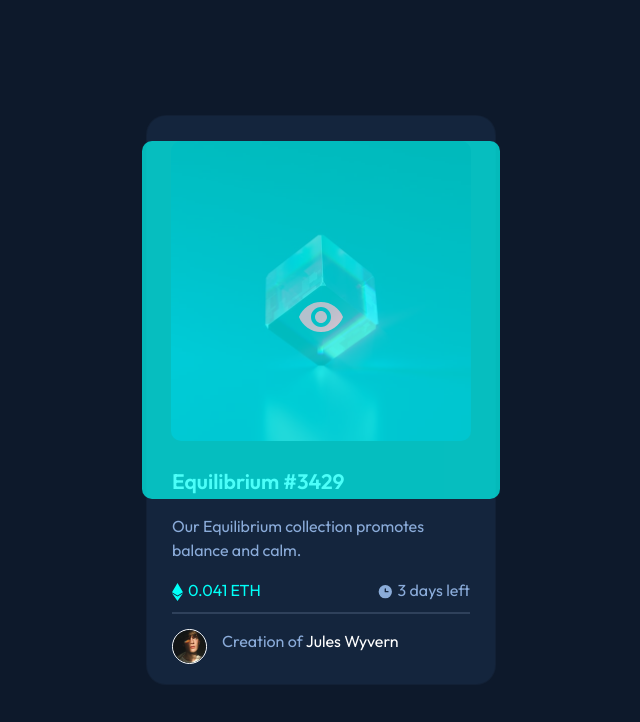
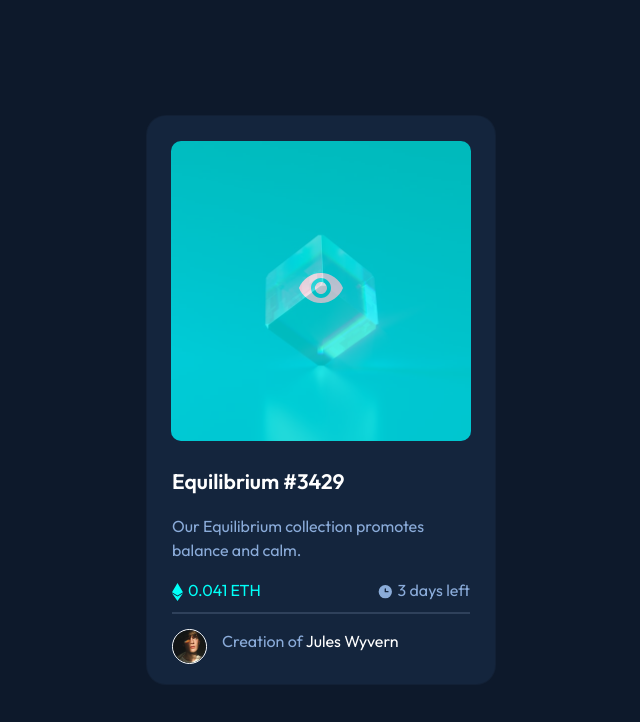
Before and after one commit to TToushirou/nft-preview-card, a website: page index.html in a window 1280 px wide. In both pictures the pointer is over the element 640 px from the left and 303 px from the top of the page. Shown: the whole page, without its empty margins (319-959 px from the left). Drawn offline with nearby package versions, Linux system fonts and the light colour scheme; files that its build step writes are made by us from their sources.

Commit message:
quick debug
height width im ::before debug

```diff
--- a/app/scss/components/component1.scss
+++ b/app/scss/components/component1.scss
@@ -18,8 +18,8 @@
         &__img {
             &:hover {
                 &::before {
-                    height: 44.7vh;
-                    width: 44.7vh;
+                    height: rem(300);
+                    width: rem(300);
                     display: flex;
                     align-items: center;
                     justify-content: center;
```
